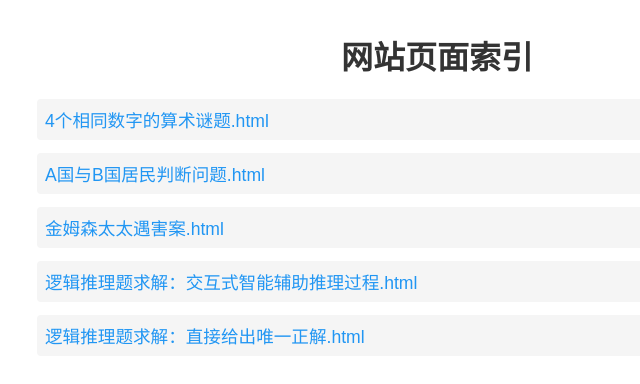
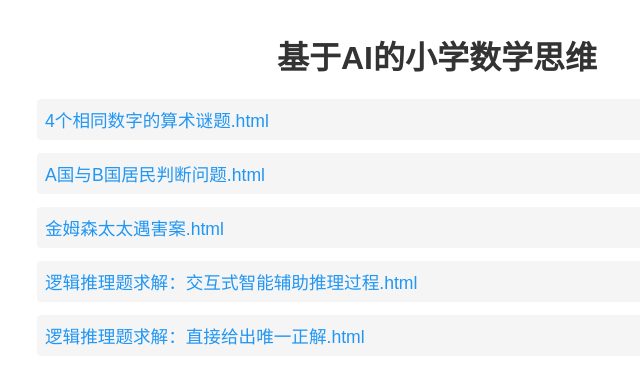
Before and after one commit to hbyuannj/hbyuannj.github.io, a plain HTML site: page index.html in a window 1280 px wide. Shown: the whole page, without its empty margins (203-843 px from the left). Drawn offline with Linux system fonts and the light colour scheme.

Commit message:
更新index.html文件

```diff
--- a/index.html
+++ b/index.html
@@ -3,7 +3,7 @@
 <head>
     <meta charset="UTF-8">
     <meta name="viewport" content="width=device-width, initial-scale=1.0">
-    <title>网站索引</title>
+    <title>基于AI的小学数学思维</title>
     <style>
         body {
             font-family: Arial, sans-serif;
@@ -36,7 +36,7 @@
     </style>
 </head>
 <body>
-    <h1>网站页面索引</h1>
+    <h1>基于AI的小学数学思维</h1>
     <ul class="link-list">
                     <li><a href="4个相同数字的算术谜题.html">4个相同数字的算术谜题.html</a></li>
             <li><a href="A国与B国居民判断问题.html">A国与B国居民判断问题.html</a></li>
```
